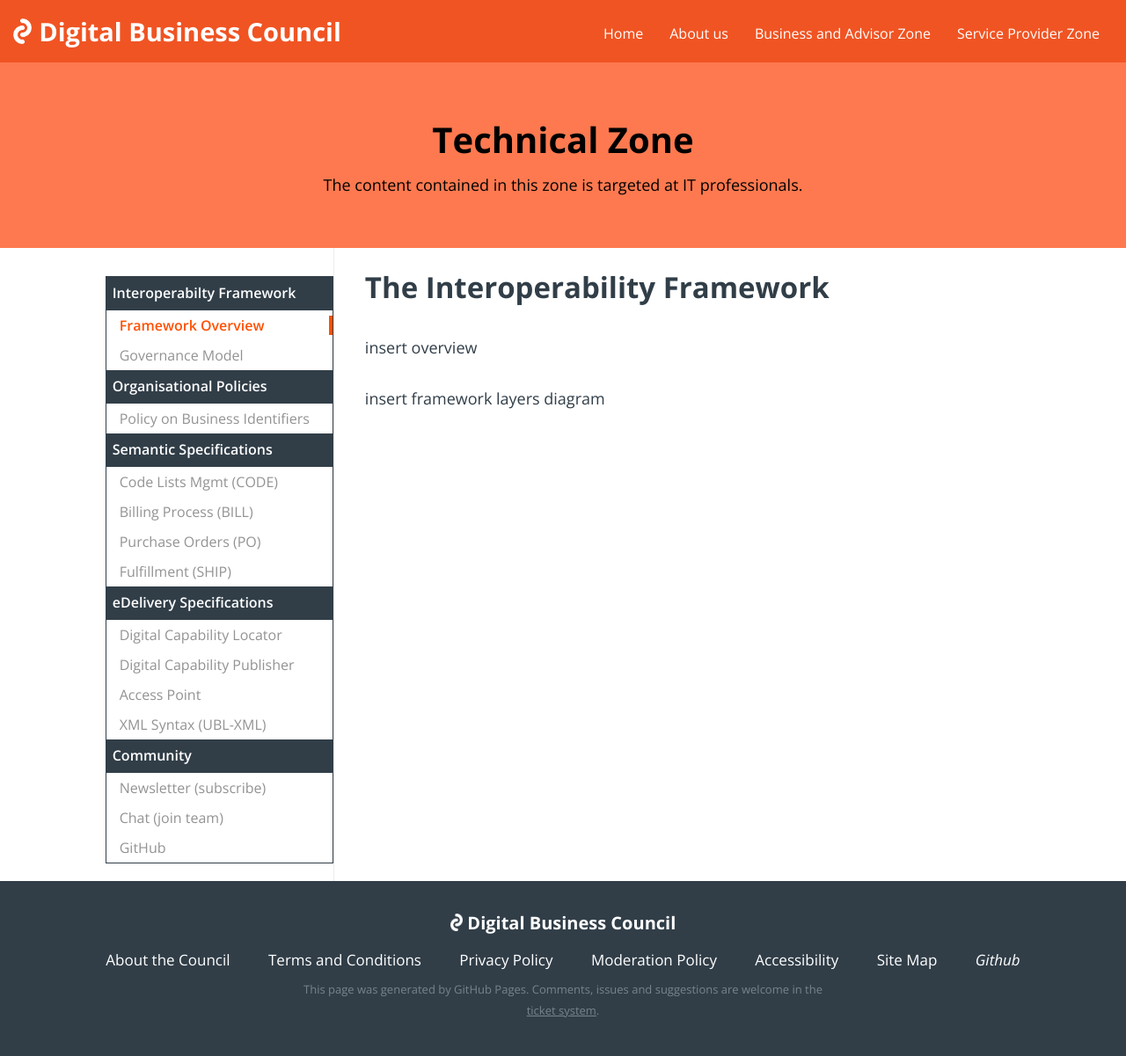
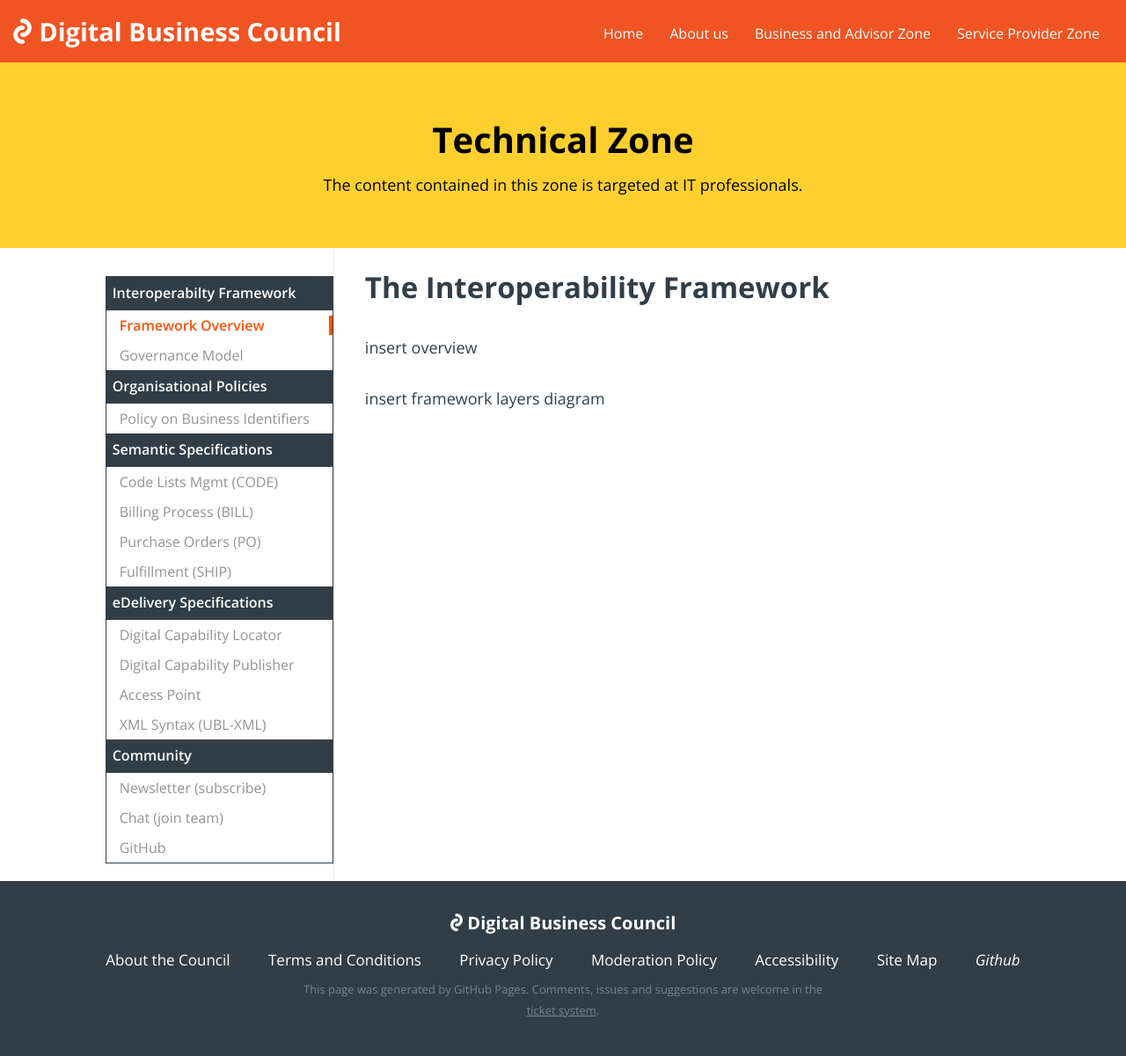
Before and after one commit to Digital-Business-Council/Digital-Business-Council.github.io, a Jekyll site: the page built from pages/interoperability-framework.md, in a window 1280 px wide. Shown: the whole page at 88% size. Built offline with Jekyll 4.4.1, drawn with Linux system fonts in a browser that asks for light colours.

Commit message:
Update _header.scss

```diff
--- a/_sass/_header.scss
+++ b/_sass/_header.scss
@@ -83,7 +83,7 @@
   }
 
     .header-content-tech{
-    background: $dbc-primary-2;
+    background: $dbc-tertiary;
     text-align: center;
     color: #000000;
     font-size: 18px;
```
